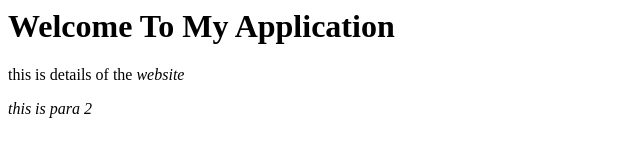
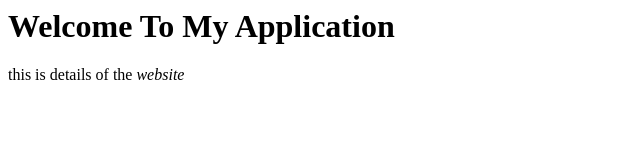
Before and after one commit to Amrutasadhu19/wonder-project, a plain HTML site: page index.html in a window 1280 px wide. Shown: the whole page, without its empty margins (0-640 px from the left). Drawn offline with Linux system fonts and the light colour scheme.

Commit message:
para2 removed

```diff
--- a/index.html
+++ b/index.html
@@ -4,6 +4,5 @@
 	<h1>Welcome To My Application</h1>
 
 	<p>this is details of the <i> website <i></p>
-	<p> this is para 2</p>
 </body>
 </html>
```
